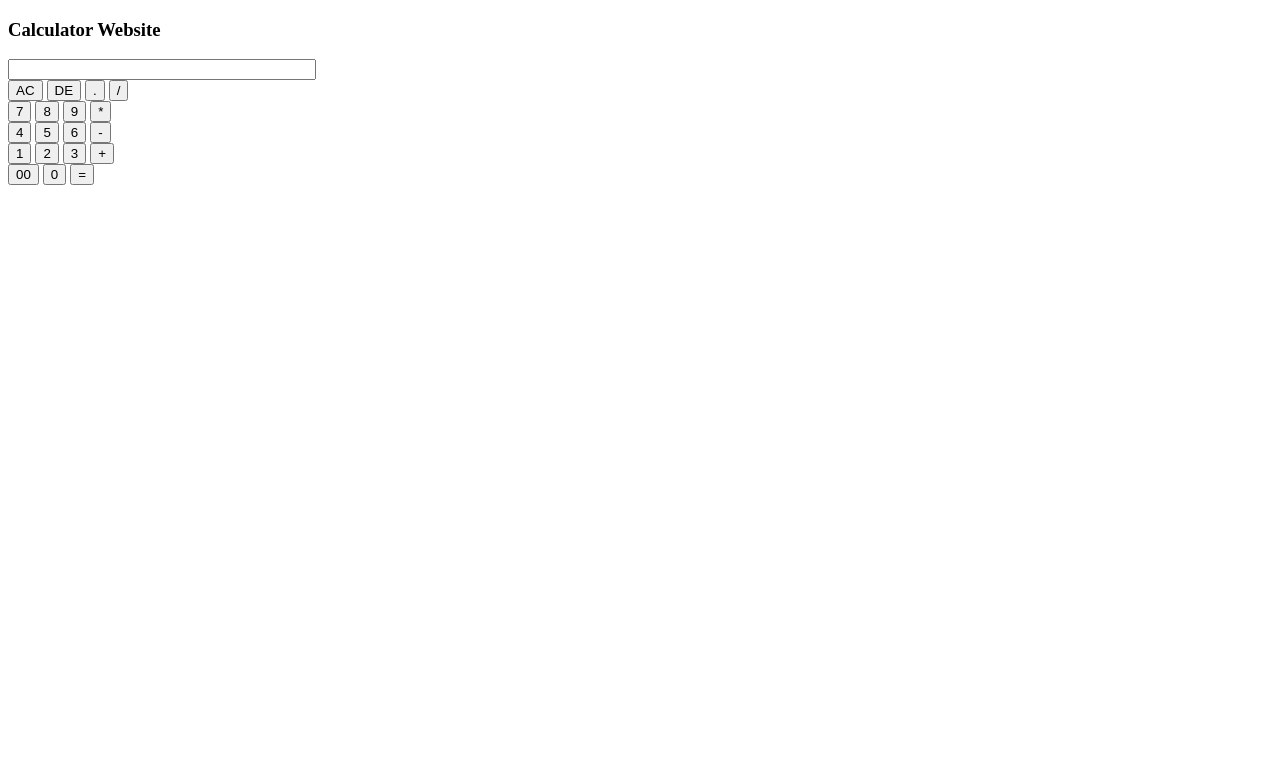
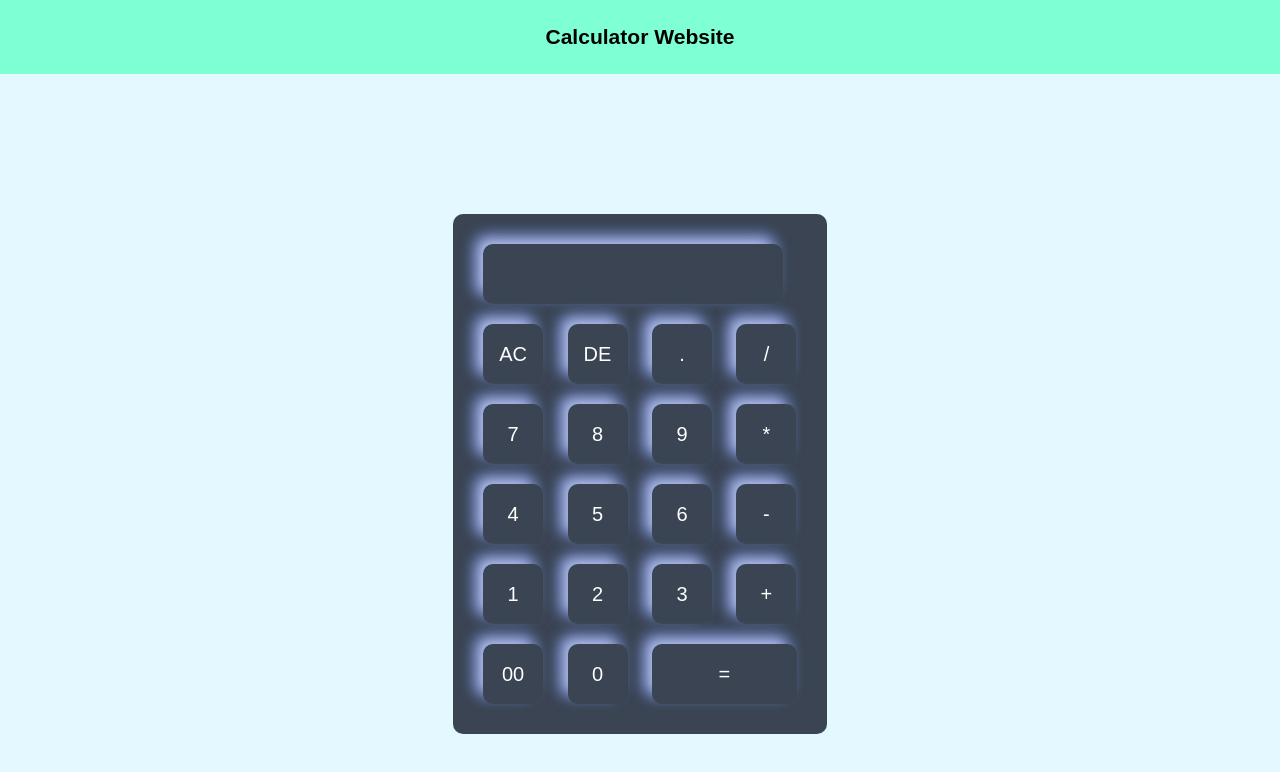
Before and after one commit to SaSandeep2112/calculator.github.io, a plain HTML site: page index.html in a window 1280 px wide. Drawn offline with Linux system fonts and the light colour scheme.

Commit message:
Update index.html

```diff
--- a/index.html
+++ b/index.html
@@ -4,7 +4,7 @@
     <meta charset="UTF-8">
     <meta name="viewport" content="width=device-width, initial-scale=1.0">
     <title>calculate using javascript</title>
-    <link rel="stylesheet" href="calculater.css">
+    <link rel="stylesheet" href="style.css">
 </head>
 <body>
   <header>
```
